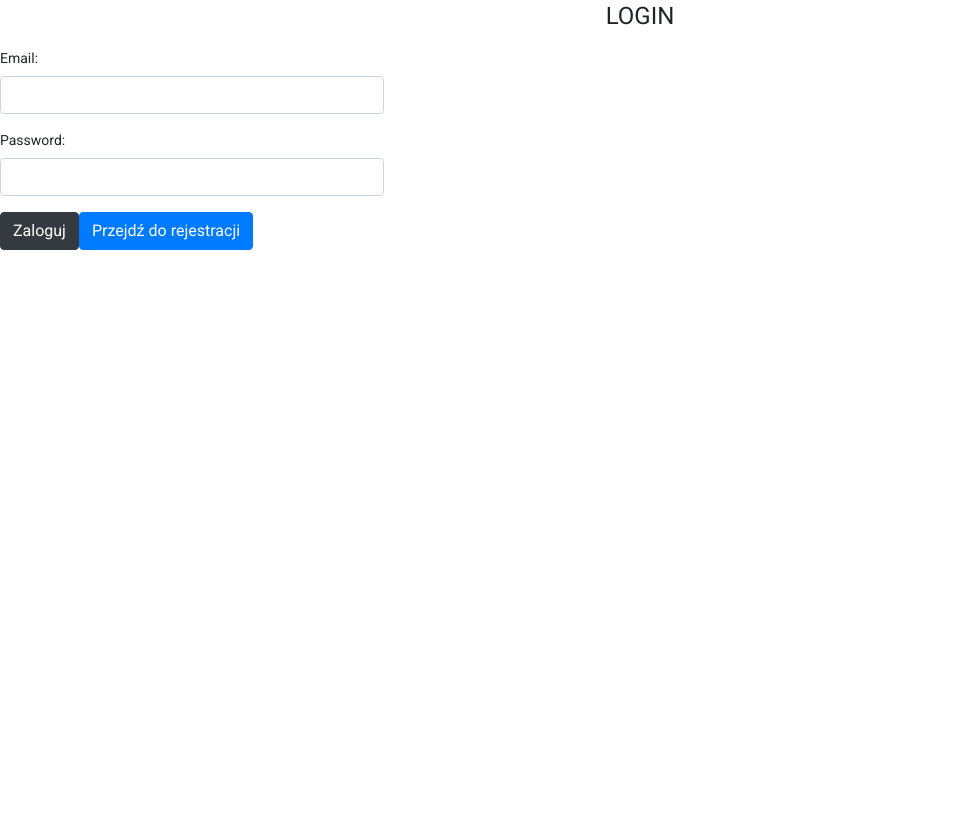
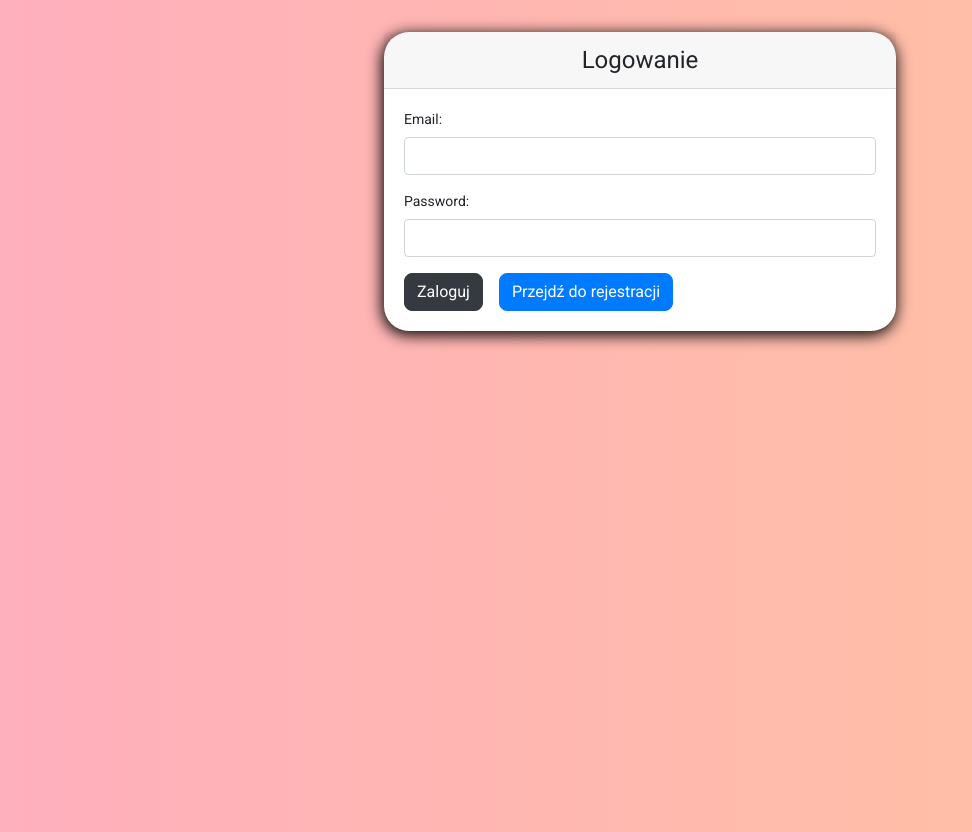
Before and after one commit to marcinorzelowski/APSI-front, an Angular app: page /login in a window 1280 px wide. Shown: the whole page, without its empty margins (0-972 px from the left). Before the commit the page ends 800 px from the top, so only its background shows below. Built offline with nearby package versions, Linux system fonts and the light colour scheme.

Commit message:
Add more css to register and login component.

```diff
--- a/src/app/auth/login/login.component.css
+++ b/src/app/auth/login/login.component.css
@@ -1,9 +1,19 @@
-h1
-{
-text-align: center;
+.card {
+  max-width: 40%;
+  margin: auto;
+  margin-top: 2rem;
+  border-radius: 25px;
+  border: 2px;
+  box-shadow: -1px 3px 15px 1px #000000;
 }
 
-input
-{
-    width: 30%;
+h1 {
+  text-align: center;
+  margin: 0;
 }
+
+
+button {
+  margin-right: 1rem;
+  border-radius: 0.5rem;
+}
--- a/src/app/auth/login/login.component.html
+++ b/src/app/auth/login/login.component.html
@@ -1,5 +1,9 @@
+<div class="card">
+  <div class="card-header">
+    <h1>Logowanie</h1>
+  </div>
+  <div class="card-body">
     <form (ngSubmit)="onSubmit()" [formGroup]="loginGroup">
-  <h1> LOGIN </h1>
       <div class="form-group">
         <label for="email">Email:</label>
         <input type="text" id="email" class="form-control" formControlName="email">
@@ -11,3 +15,6 @@
       <button type="submit" class="btn btn-dark">Zaloguj</button>
       <button type="button" class="btn btn-primary">Przejdź do rejestracji</button>
     </form>
+  </div>
+
+</div>
--- a/src/app/auth/register/register.component.css
+++ b/src/app/auth/register/register.component.css
@@ -1,9 +1,18 @@
-input
-{
-    width: 30%;
+.card {
+  max-width: 40%;
+  margin: auto;
+  margin-top: 2rem;
+  border-radius: 25px;
+  border: 2px;
+  box-shadow: -1px 3px 15px 1px #000000;
 }
 
-h1
-{
-text-align: center;
+h1 {
+  text-align: center;
+  margin: 0;
 }
+
+button {
+  margin-right: 1rem;
+  border-radius: 0.5rem;
+}
--- a/src/app/auth/register/register.component.html
+++ b/src/app/auth/register/register.component.html
@@ -1,5 +1,9 @@
+<div class="card">
+  <div class="card-header">
+    <h1>Rejestracja</h1>
+  </div>
+  <div class="card-body">
     <form (ngSubmit)="onSubmit()" [formGroup]="registerGroup">
-  <h1> REGISTER </h1>
       <div class="form-group">
         <label for="email">Email:</label>
         <input type="text" id="email" class="form-control" formControlName="email">
@@ -7,8 +11,12 @@
       </div>
       <div class="form-group">
         <label for="password">Password:</label>
-    <input type="password" id="password" class="form-control" formControlName="password" >
+        <input type="password" id="password" class="form-control" formControlName="password">
       </div>
       <button type="submit" class="btn btn-success">Zarejestruj</button>
       <button type="button" class="btn btn-secondary">Przejdź do logowania</button>
     </form>
+
+
+  </div>
+</div>
--- a/src/styles.css
+++ b/src/styles.css
@@ -1,15 +1,32 @@
 /* You can add global styles to this file, and also import other style files */
 
-html, body { height: 100%; }
-body { margin: 0; font-family: Roboto, "Helvetica Neue", sans-serif; }
+html, body {
+  height: 100%;
+  background: rgb(2, 0, 36);
+  background: linear-gradient(90deg, #ffafbd 0%, #ffc3a0 100%);
+}
+
+body {
+  margin: 0;
+  font-family: Roboto, "Helvetica Neue", sans-serif;
+}
 
 /*:host(.active) {
     border-width: 100px;
   }*/
+.card {
+  max-width: 40%;
+  margin: auto;
+  margin-top: 2rem;
+  border-radius: 25px;
+  border: 2px;
+  box-shadow: -1px 3px 15px 1px #000000;
+}
 
-  p { color : rgb(28, 28, 29)}
+p {
+  color: rgb(28, 28, 29)
+}
 
-  h1
-  {
-    font-family: 'Lato', sans-serif;
-  }
+h1 {
+  font-family: 'Lato', sans-serif;
+}
```
Lines whose indentation alone changed are shown as unchanged.
